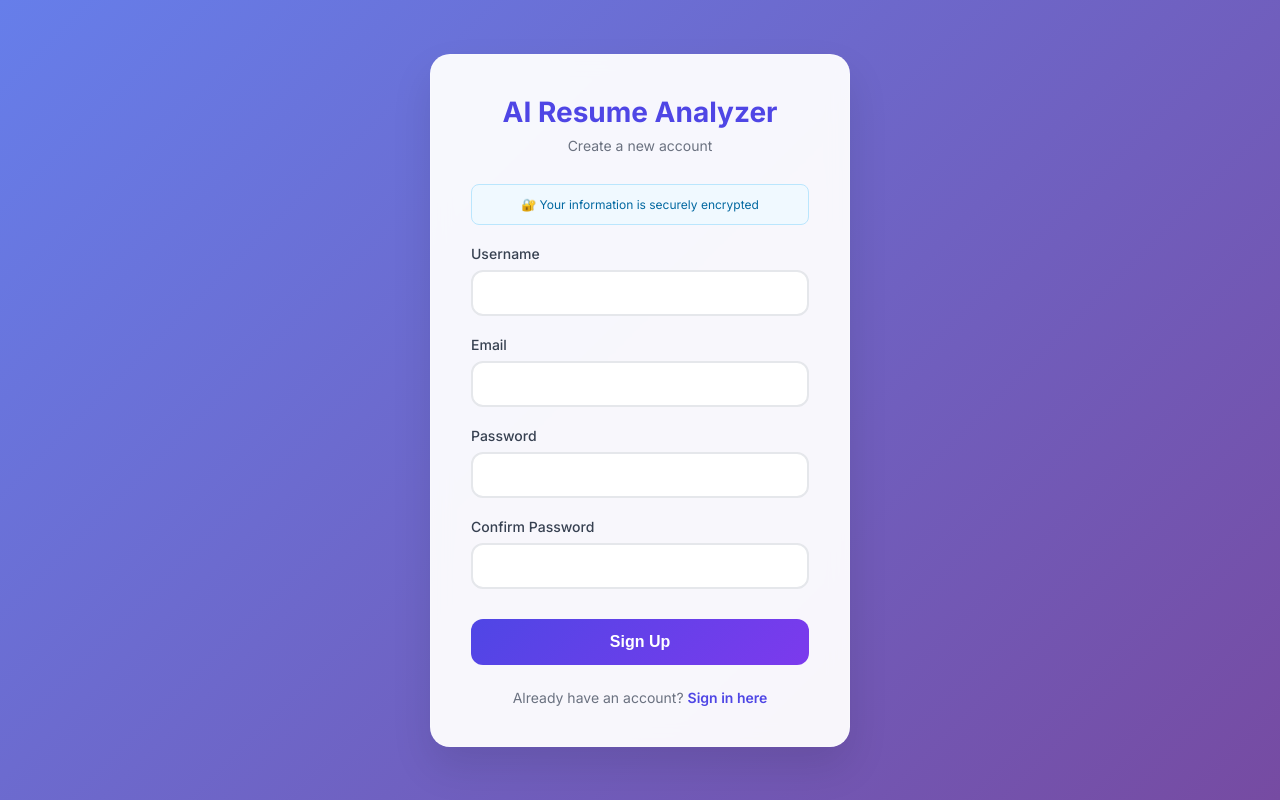
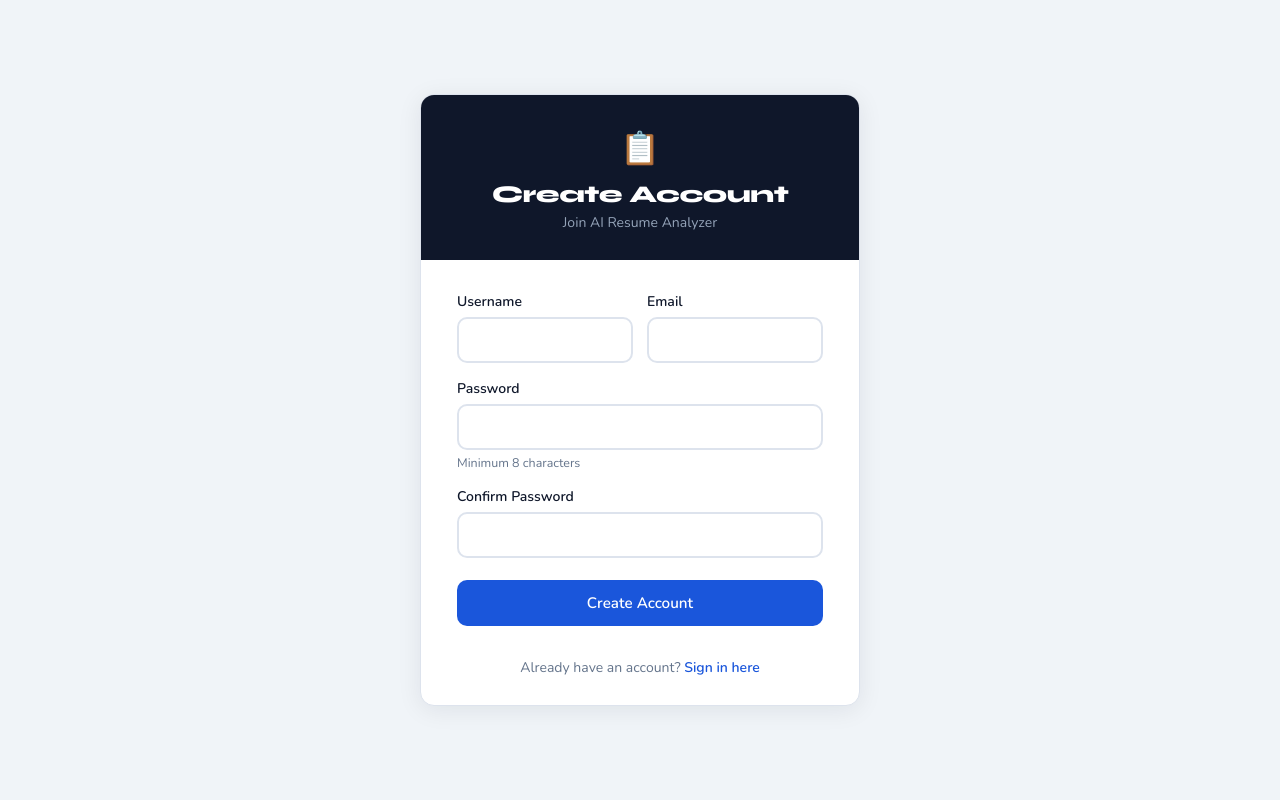
Before and after one commit to Pratik9984/AI_RESUME_ANALYZER, a Flask app: page /register in a window 1280 px wide. Run offline with Flask 3, Linux system fonts and the light colour scheme.

Commit message:
Revamp registration page layout and styles

```diff
--- a/ai_resume_analyzer/templates/register.html
+++ b/ai_resume_analyzer/templates/register.html
@@ -3,183 +3,255 @@
 <head>
   <meta charset="UTF-8">
   <meta name="viewport" content="width=device-width, initial-scale=1.0">
-  <title>Register | AI Resume Analyzer</title>
-  <link href="https://fonts.googleapis.com/css2?family=Inter:wght@300;400;500;600;700&display=swap" rel="stylesheet">
+  <title>Create Account — AI Resume Analyzer</title>
+  <link href="https://fonts.googleapis.com/css2?family=Syne:wght@600;700;800&family=Nunito:wght@400;500;600&display=swap" rel="stylesheet">
   <style>
-    * {
-      margin: 0;
-      padding: 0;
-      box-sizing: border-box;
+    *, *::before, *::after { margin: 0; padding: 0; box-sizing: border-box; }
+
+    :root {
+      --bg: #f0f4f8;
+      --surface: #ffffff;
+      --border: #dde3ed;
+      --text: #0f172a;
+      --muted: #64748b;
+      --primary: #1a56db;
+      --primary-hover: #1449b0;
+      --success-bg: #f0fdf4;
+      --success-text: #166534;
+      --success-border: #bbf7d0;
+      --error-bg: #fef2f2;
+      --error-text: #991b1b;
+      --error-border: #fecaca;
+      --radius: 14px;
+      --shadow: 0 4px 24px rgba(15,23,42,0.08);
     }
 
     body {
-      font-family: 'Inter', sans-serif;
-      background: linear-gradient(135deg, #667eea 0%, #764ba2 100%);
+      font-family: 'Nunito', sans-serif;
+      background: var(--bg);
       min-height: 100vh;
       display: flex;
       align-items: center;
       justify-content: center;
-      padding: 20px;
+      padding: 24px;
     }
 
-    .register-container {
-      background: rgba(255, 255, 255, 0.95);
-      backdrop-filter: blur(10px);
-      border-radius: 20px;
-      padding: 40px;
-      box-shadow: 0 20px 40px rgba(0, 0, 0, 0.1);
+    .card {
+      background: var(--surface);
+      border-radius: var(--radius);
+      box-shadow: var(--shadow);
+      border: 1px solid var(--border);
       width: 100%;
-      max-width: 420px;
-      border: 1px solid rgba(255, 255, 255, 0.2);
+      max-width: 440px;
+      overflow: hidden;
     }
 
-    .logo {
-      text-align: center;
-      margin-bottom: 30px;
-    }
-
-    .logo h1 {
-      color: #4f46e5;
-      font-size: 28px;
-      font-weight: 700;
-      margin-bottom: 8px;
-    }
-
-    .logo p {
-      color: #6b7280;
-      font-size: 14px;
-      font-weight: 400;
-    }
-
-    .form-group {
-      margin-bottom: 20px;
-    }
-
-    .form-label {
-      display: block;
-      margin-bottom: 8px;
-      color: #374151;
-      font-weight: 500;
-      font-size: 14px;
-    }
-
-    .form-control {
-      width: 100%;
-      padding: 12px 16px;
-      border: 2px solid #e5e7eb;
-      border-radius: 12px;
-      font-size: 16px;
-      transition: all 0.3s ease;
-      background: #ffffff;
-    }
-
-    .form-control:focus {
-      outline: none;
-      border-color: #4f46e5;
-      box-shadow: 0 0 0 3px rgba(79, 70, 229, 0.1);
-    }
-
-    .btn-register {
-      width: 100%;
-      padding: 14px;
-      background: linear-gradient(135deg, #4f46e5 0%, #7c3aed 100%);
-      color: white;
-      border: none;
-      border-radius: 12px;
-      font-size: 16px;
-      font-weight: 600;
-      cursor: pointer;
-      transition: all 0.3s ease;
-      margin-top: 10px;
-    }
-
-    .btn-register:hover {
-      transform: translateY(-2px);
-      box-shadow: 0 10px 25px rgba(79, 70, 229, 0.3);
-    }
-
-    .btn-register:active {
-      transform: translateY(0);
-    }
-
-    .login-link {
-      text-align: center;
-      margin-top: 24px;
-      color: #6b7280;
-      font-size: 14px;
-    }
-
-    .login-link a {
-      color: #4f46e5;
-      text-decoration: none;
-      font-weight: 600;
-    }
-
-    .login-link a:hover {
-      text-decoration: underline;
-    }
-
-    .security-note {
-      background: #f0f9ff;
-      border: 1px solid #bae6fd;
-      border-radius: 8px;
-      padding: 12px;
-      margin-bottom: 20px;
-      font-size: 12px;
-      color: #0369a1;
+    .card-header {
+      background: #0f172a;
+      padding: 32px 36px 28px;
       text-align: center;
     }
 
-    @media (max-width: 480px) {
-      .register-container {
-        padding: 30px 20px;
-        margin: 10px;
+    .card-header .logo-icon {
+      font-size: 2rem;
+      margin-bottom: 10px;
+      display: block;
     }
 
-      .logo h1 {
-        font-size: 24px;
+    .card-header h1 {
+      font-family: 'Syne', sans-serif;
+      color: #ffffff;
+      font-size: 1.5rem;
+      font-weight: 800;
+      letter-spacing: -0.02em;
     }
+
+    .card-header p { color: #94a3b8; font-size: 0.875rem; margin-top: 4px; }
+
+    .card-body { padding: 32px 36px; }
+
+    .alert {
+      padding: 11px 14px;
+      border-radius: 8px;
+      margin-bottom: 20px;
+      font-size: 0.875rem;
+      font-weight: 600;
+      display: flex;
+      align-items: center;
+      gap: 8px;
     }
+    .alert-error   { background: var(--error-bg);   color: var(--error-text);   border: 1px solid var(--error-border); }
+    .alert-success { background: var(--success-bg); color: var(--success-text); border: 1px solid var(--success-border); }
+
+    .form-row {
+      display: grid;
+      grid-template-columns: 1fr 1fr;
+      gap: 14px;
+    }
+
+    .form-group { margin-bottom: 16px; }
+
+    label {
+      display: block;
+      color: var(--text);
+      font-weight: 600;
+      font-size: 0.875rem;
+      margin-bottom: 6px;
+    }
+
+    input[type="text"],
+    input[type="password"],
+    input[type="email"] {
+      width: 100%;
+      padding: 11px 14px;
+      border: 2px solid var(--border);
+      border-radius: 10px;
+      font-family: 'Nunito', sans-serif;
+      font-size: 0.95rem;
+      color: var(--text);
+      background: #fff;
+      transition: border-color 0.2s, box-shadow 0.2s;
+    }
+
+    input:focus {
+      outline: none;
+      border-color: var(--primary);
+      box-shadow: 0 0 0 3px rgba(26, 86, 219, 0.1);
+    }
+
+    input.invalid {
+      border-color: #dc2626;
+    }
+
+    .hint {
+      font-size: 0.78rem;
+      color: var(--muted);
+      margin-top: 4px;
+    }
+
+    .hint.error-msg {
+      color: #dc2626;
+      display: none;
+    }
+
+    .hint.error-msg.show { display: block; }
+
+    .btn-primary {
+      width: 100%;
+      padding: 13px;
+      background: var(--primary);
+      color: #fff;
+      border: none;
+      border-radius: 10px;
+      font-family: 'Nunito', sans-serif;
+      font-size: 0.95rem;
+      font-weight: 700;
+      cursor: pointer;
+      transition: background 0.2s, transform 0.15s, box-shadow 0.2s;
+      margin-top: 6px;
+    }
+
+    .btn-primary:hover {
+      background: var(--primary-hover);
+      transform: translateY(-1px);
+      box-shadow: 0 6px 16px rgba(26, 86, 219, 0.25);
+    }
+
+    .btn-primary:active { transform: translateY(0); }
+
+    .card-footer {
+      text-align: center;
+      padding: 0 36px 28px;
+      color: var(--muted);
+      font-size: 0.875rem;
+    }
+
+    .card-footer a {
+      color: var(--primary);
+      font-weight: 600;
+      text-decoration: none;
+    }
+
+    .card-footer a:hover { text-decoration: underline; }
   </style>
 </head>
 <body>
-  <div class="register-container">
-    <div class="logo">
-      <h1>AI Resume Analyzer</h1>
-      <p>Create a new account</p>
+  <div class="card">
+    <div class="card-header">
+      <span class="logo-icon">📋</span>
+      <h1>Create Account</h1>
+      <p>Join AI Resume Analyzer</p>
     </div>
 
-    <div class="security-note">
-      🔐 Your information is securely encrypted
+    <div class="card-body">
+      {% with messages = get_flashed_messages(with_categories=true) %}
+        {% if messages %}
+          {% for category, message in messages %}
+            <div class="alert alert-{{ category }}">
+              {{ '⚠️' if category == 'error' else '✅' }} {{ message }}
             </div>
+          {% endfor %}
+        {% endif %}
+      {% endwith %}
 
-    <form method="POST">
+      <form method="POST" id="registerForm" novalidate>
+        <input type="hidden" name="csrf_token" value="{{ csrf_token() }}">
+
+        <div class="form-row">
           <div class="form-group">
-        <label for="username" class="form-label">Username</label>
-        <input type="text" class="form-control" id="username" name="username" required>
+            <label for="username">Username</label>
+            <input type="text" id="username" name="username" required autocomplete="username">
+          </div>
+          <div class="form-group">
+            <label for="email">Email</label>
+            <input type="email" id="email" name="email" autocomplete="email">
+          </div>
         </div>
 
         <div class="form-group">
-        <label for="email" class="form-label">Email</label>
-        <input type="email" class="form-control" id="email" name="email" required>
+          <label for="password">Password</label>
+          <input type="password" id="password" name="password" required autocomplete="new-password" minlength="8">
+          <p class="hint">Minimum 8 characters</p>
         </div>
 
         <div class="form-group">
-        <label for="password" class="form-label">Password</label>
-        <input type="password" class="form-control" id="password" name="password" required>
+          <label for="confirm_password">Confirm Password</label>
+          <input type="password" id="confirm_password" name="confirm_password" required autocomplete="new-password">
+          <p class="hint error-msg" id="pwMismatch">Passwords do not match.</p>
         </div>
 
-      <div class="form-group">
-        <label for="confirm_password" class="form-label">Confirm Password</label>
-        <input type="password" class="form-control" id="confirm_password" name="confirm_password" required>
+        <button type="submit" class="btn-primary">Create Account</button>
+      </form>
     </div>
 
-      <button type="submit" class="btn-register">Sign Up</button>
-    </form>
-
-    <div class="login-link">
-      Already have an account? <a href="/login">Sign in here</a>
+    <div class="card-footer">
+      Already have an account? <a href="{{ url_for('login') }}">Sign in here</a>
     </div>
   </div>
+
+  <script>
+    const form = document.getElementById('registerForm');
+    const pw = document.getElementById('password');
+    const cpw = document.getElementById('confirm_password');
+    const mismatch = document.getElementById('pwMismatch');
+
+    function checkMatch() {
+      const match = pw.value === cpw.value;
+      mismatch.classList.toggle('show', cpw.value.length > 0 && !match);
+      cpw.classList.toggle('invalid', cpw.value.length > 0 && !match);
+    }
+
+    pw.addEventListener('input', checkMatch);
+    cpw.addEventListener('input', checkMatch);
+
+    form.addEventListener('submit', e => {
+      if (pw.value !== cpw.value) {
+        e.preventDefault();
+        mismatch.classList.add('show');
+        cpw.classList.add('invalid');
+        cpw.focus();
+      }
+    });
+  </script>
 </body>
 </html>
```
Lines whose indentation alone changed are shown as unchanged.
